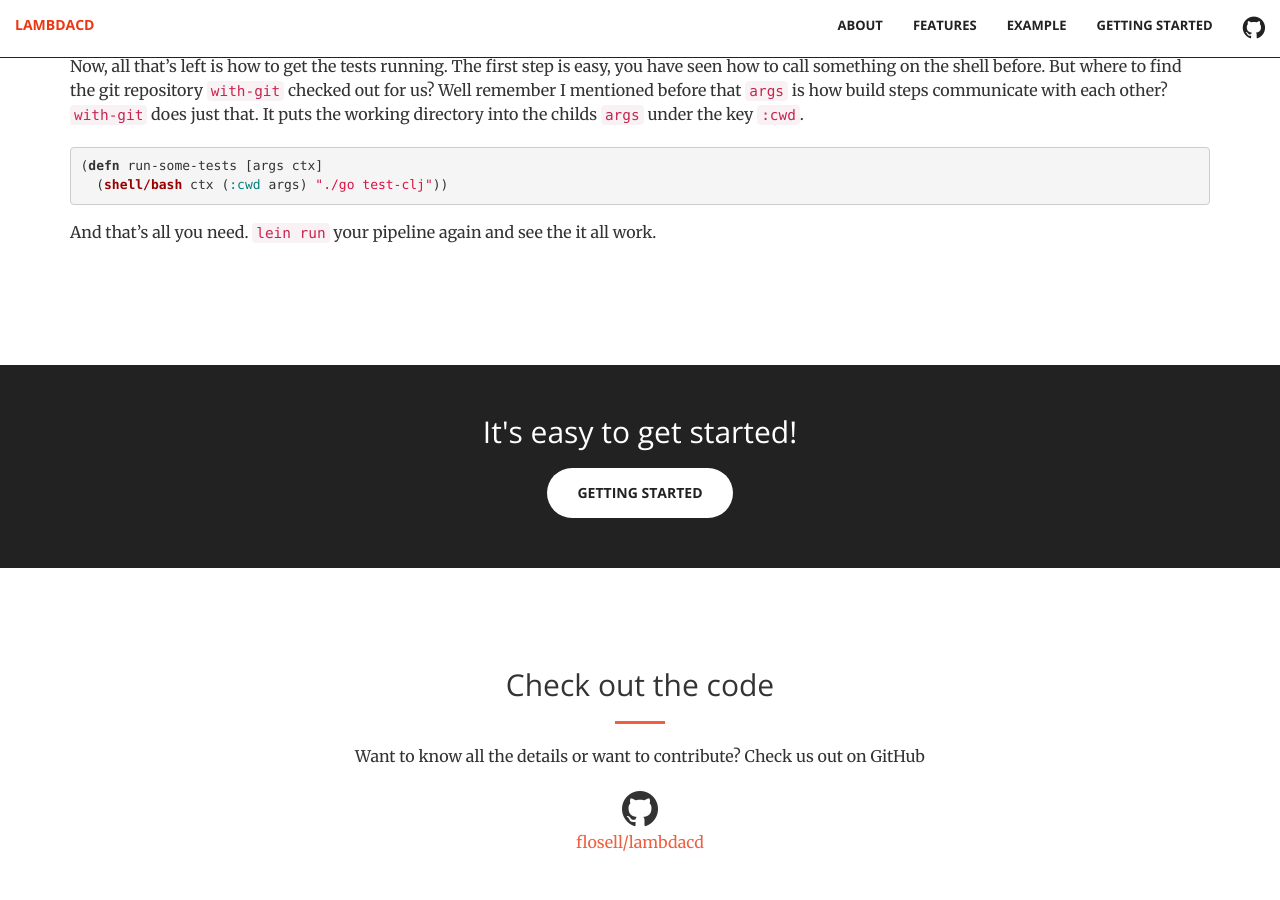
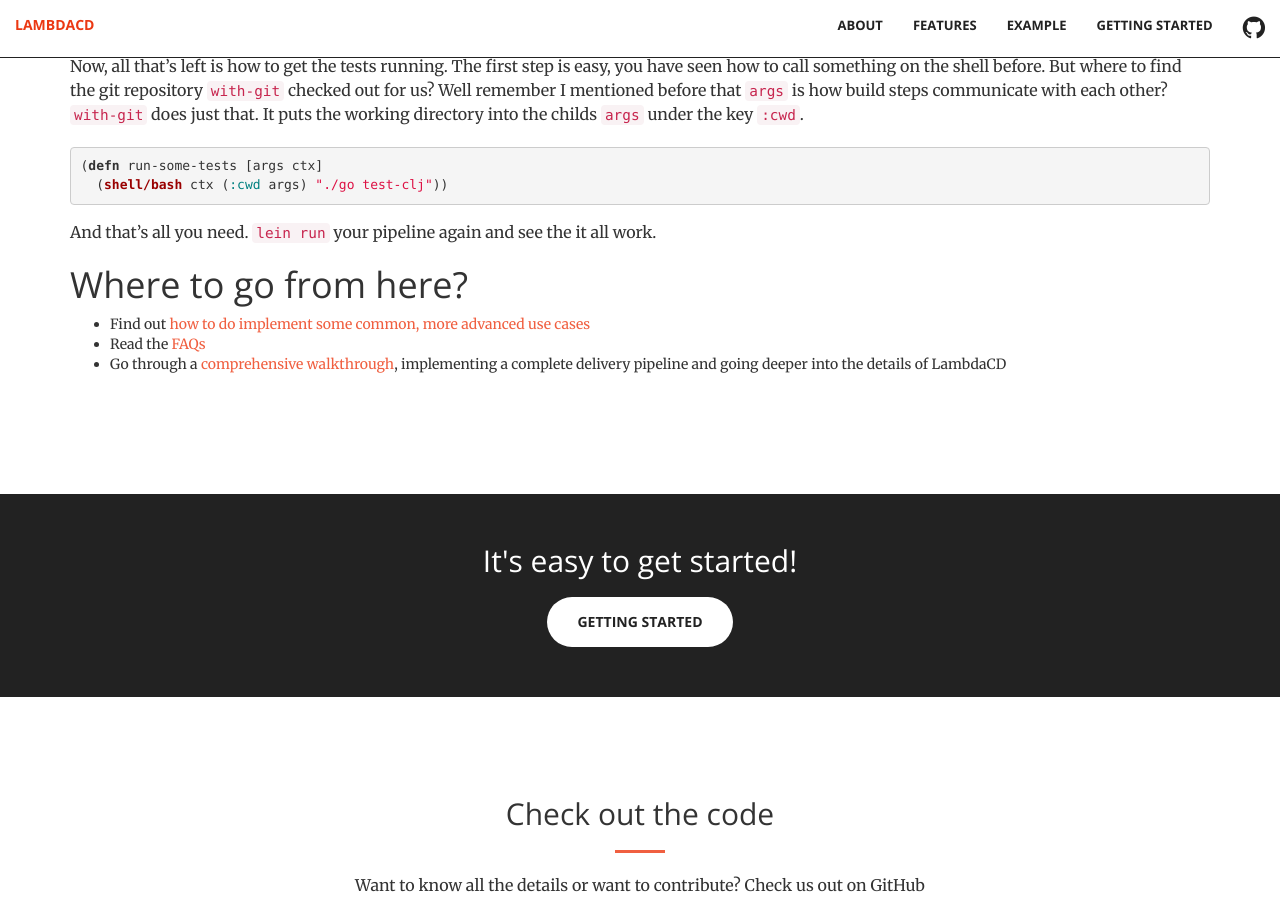
Before and after one commit to flosell/lambdacd, a Jekyll site: the page built from getting-started.md, in a window 1280 px wide and 900 px high, scrolled down 4220 px. Built offline with Jekyll 4.4.1, drawn with Linux system fonts in a browser that asks for light colours.

Commit message:
add 'where to go from here' section in getting started

```diff
--- a/getting-started.md
+++ b/getting-started.md
@@ -228,3 +228,11 @@ childs `args` under the key `:cwd`.
 {% endhighlight %}
 
 And that's all you need. `lein run` your pipeline again and see the it all work.
+
+
+# Where to go from here?
+
+* Find out [how to do implement some common, more advanced use cases](https://github.com/flosell/lambdacd/blob/master/doc/howto.md)
+* Read the [FAQs](https://github.com/flosell/lambdacd/blob/master/doc/FAQ.md)
+* Go through a [comprehensive walkthrough](https://github.com/flosell/lambdacd/blob/master/doc/walkthrough.md),
+  implementing a complete delivery pipeline and going deeper into the details of LambdaCD
```
